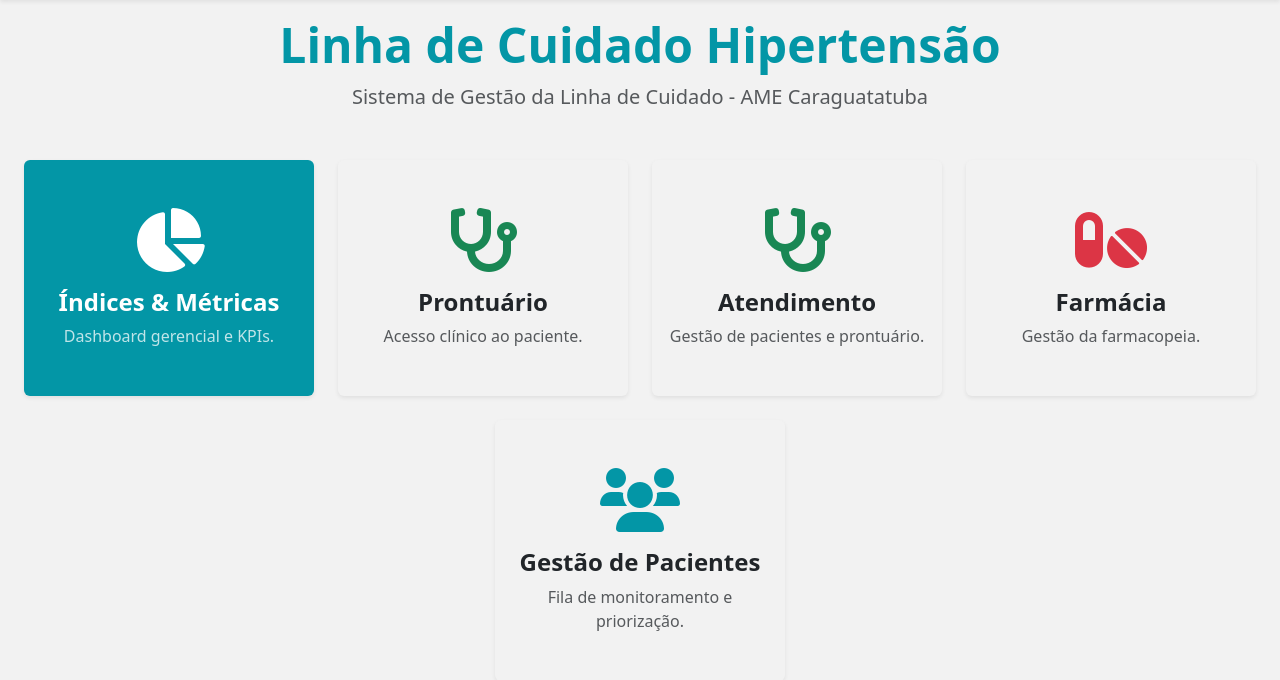
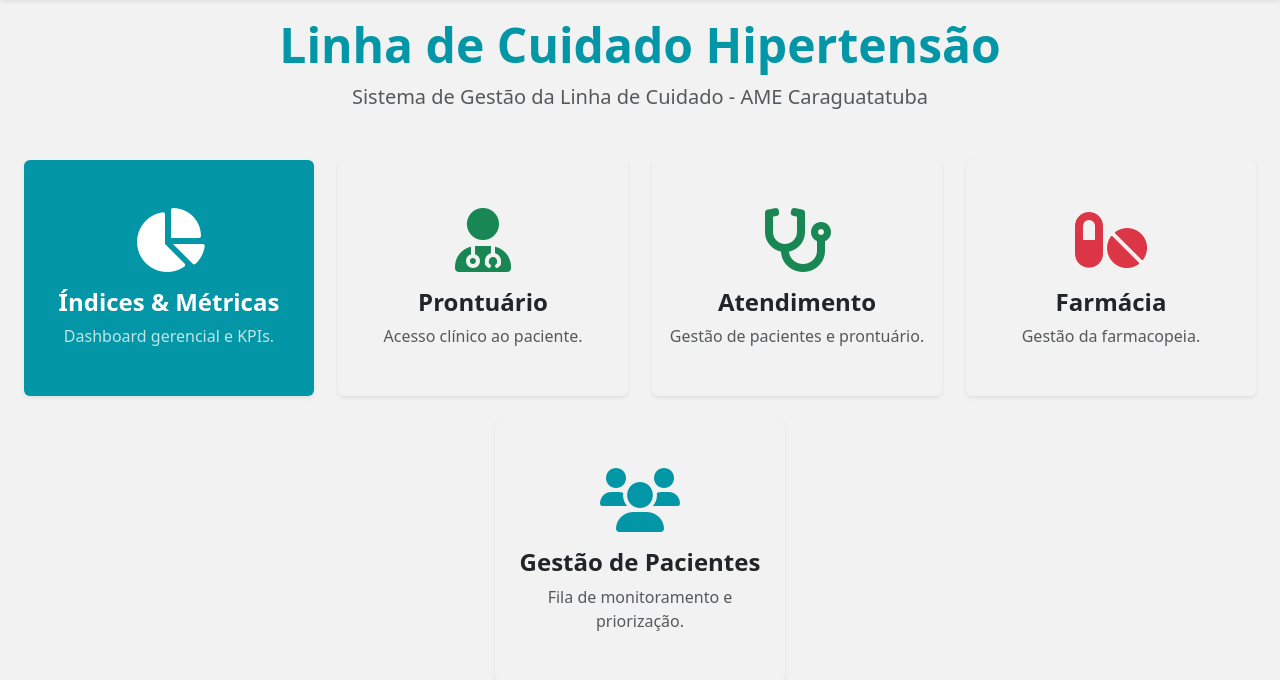
Before and after one commit to titonel/lca, a Django app: page /hipertensao/ in a window 1280 px wide. Shown: the part 56-736 px from the top of the page. Run offline with Django 5.2, Linux system fonts and the light colour scheme; the visitor is signed in with stand-in values (Sample User, id 1).

Commit message:
Landing de Prontuário atualizada

```diff
--- a/hipertensao/templates/hipertensao/index.html
+++ b/hipertensao/templates/hipertensao/index.html
@@ -26,7 +26,7 @@
         <a href="{% url 'has:atendimento_landing' %}" class="text-decoration-none">
             <div class="card h-100 shadow-sm border-0 hover-card">
                 <div class="card-body text-center py-5">
-                    <i class="fas fa-stethoscope fa-4x text-success mb-3"></i>
+                    <i class="fas fa-user-md fa-4x text-success mb-3"></i>
                     <h4 class="card-title fw-bold text-dark">Prontuário</h4>
                     <p class="card-text text-muted">Acesso clínico ao paciente.</p>
                 </div>
```
